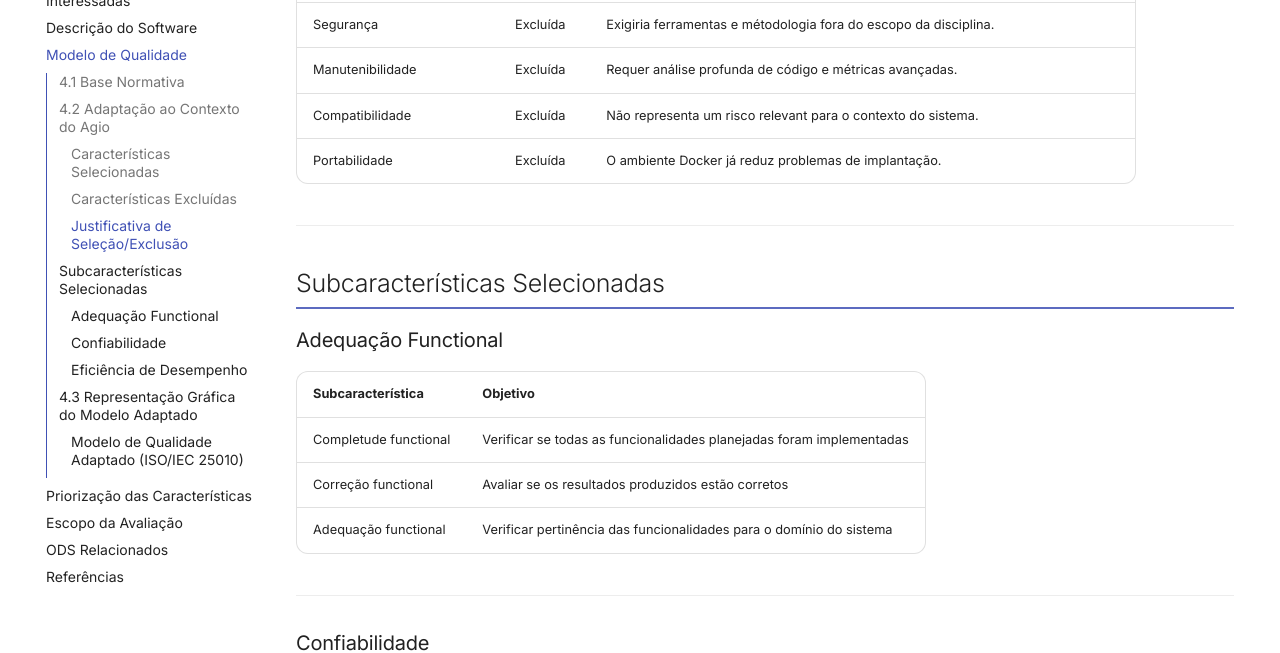
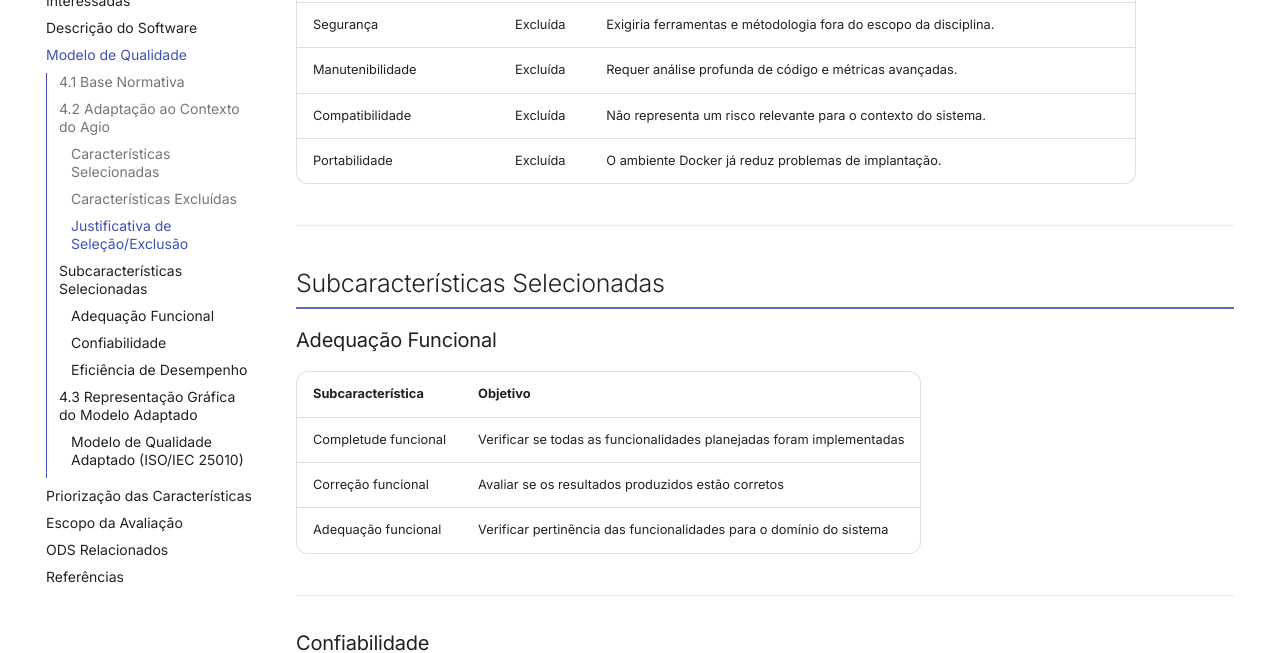
Before and after one commit to FCTE-Qualidade-de-Software-1/2026-1_T01_FRANS_BILAS, an MkDocs documentation site: the page built from docs/fase1/modelo_qualidade.md, in a window 1280 px wide and 900 px high, scrolled down 1974 px. Shown: the part 152-805 px from the top of the window. Built offline with MkDocs 1.6.1 and Material for MkDocs 9.7.7, drawn with Linux system fonts in a browser that asks for light colours; comment, search, counter and statistics services are not loaded.

Commit message:
fix: correção ortografica na fase 1

```diff
--- a/docs/fase1/modelo_qualidade.md
+++ b/docs/fase1/modelo_qualidade.md
@@ -75,20 +75,20 @@ O modelo da ISO/IEC 25010 foi adaptado ao contexto do sistema Agio, considerando
 | Usabilidade | Excluída | Demandaria participação de usuários reais em testes observacionais. |
 | Segurança |  Excluída | Exigiria ferramentas e métodologia fora do escopo da disciplina. |
 | Manutenibilidade |  Excluída | Requer análise profunda de código e métricas avançadas. |
-| Compatibilidade |  Excluída | Não representa um risco relevant para o contexto do sistema. |
+| Compatibilidade |  Excluída | Não representa um risco relevante para o contexto do sistema. |
 | Portabilidade |  Excluída | O ambiente Docker já reduz problemas de implantação. |
 
 ---
 
 ## Subcaracterísticas Selecionadas
 
-### Adequação Functional
+### Adequação Funcional
 
 | Subcaracterística | Objetivo |
 |:--|:--|
-| Completude functional | Verificar se todas as funcionalidades planejadas foram implementadas |
-| Correção functional | Avaliar se os resultados produzidos estão corretos |
-| Adequação functional | Verificar pertinência das funcionalidades para o domínio do sistema |
+| Completude funcional | Verificar se todas as funcionalidades planejadas foram implementadas |
+| Correção funcional | Avaliar se os resultados produzidos estão corretos |
+| Adequação funcional | Verificar pertinência das funcionalidades para o domínio do sistema |
 
 ---
 
```
Also changed, not shown: docs/fase1/priorizacao_caracteristicas.md (+1 -1 lines).
